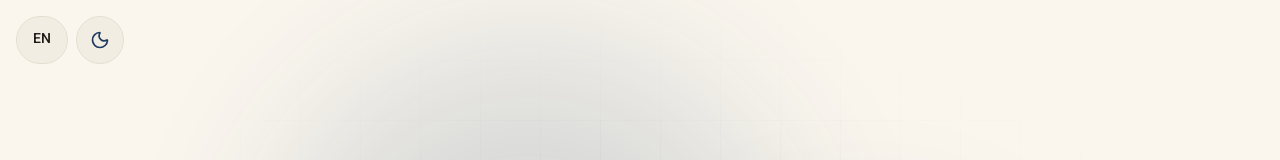
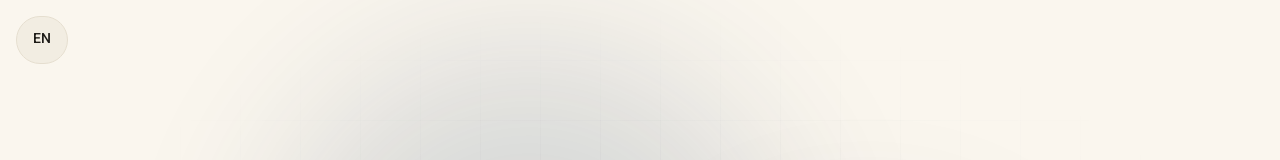
Before and after one commit to pooriazln/resume, a SvelteKit app: page / in a window 1280 px wide. Shown: the top 160 px of the page. Built offline with nearby package versions, Linux system fonts and the light colour scheme.

Commit message:
Remove dark mode toggle from page header

```diff
--- a/src/routes/+page.svelte
+++ b/src/routes/+page.svelte
@@ -3,7 +3,6 @@
 	import { Card, CardContent, CardHeader, CardTitle, CardDescription } from '$lib/components/ui/card';
 	import { Badge } from '$lib/components/ui/badge';
 	import { Separator } from '$lib/components/ui/separator';
-	import { ThemeToggle } from '$lib/components/ui/theme-toggle';
 	import { t, dir, toggleLanguage, currentLang } from '$lib/i18n';
 	import { SnakeGame } from '$lib/components/snake-game';
 
@@ -20,9 +19,6 @@
 	class:right-4={$dir === 'ltr'}
 	class:left-4={$dir === 'rtl'}
 >
-	<!-- Theme Toggle -->
-	<ThemeToggle />
-
 	<!-- Language Switcher -->
 	<button
 		onclick={toggleLanguage}
```
